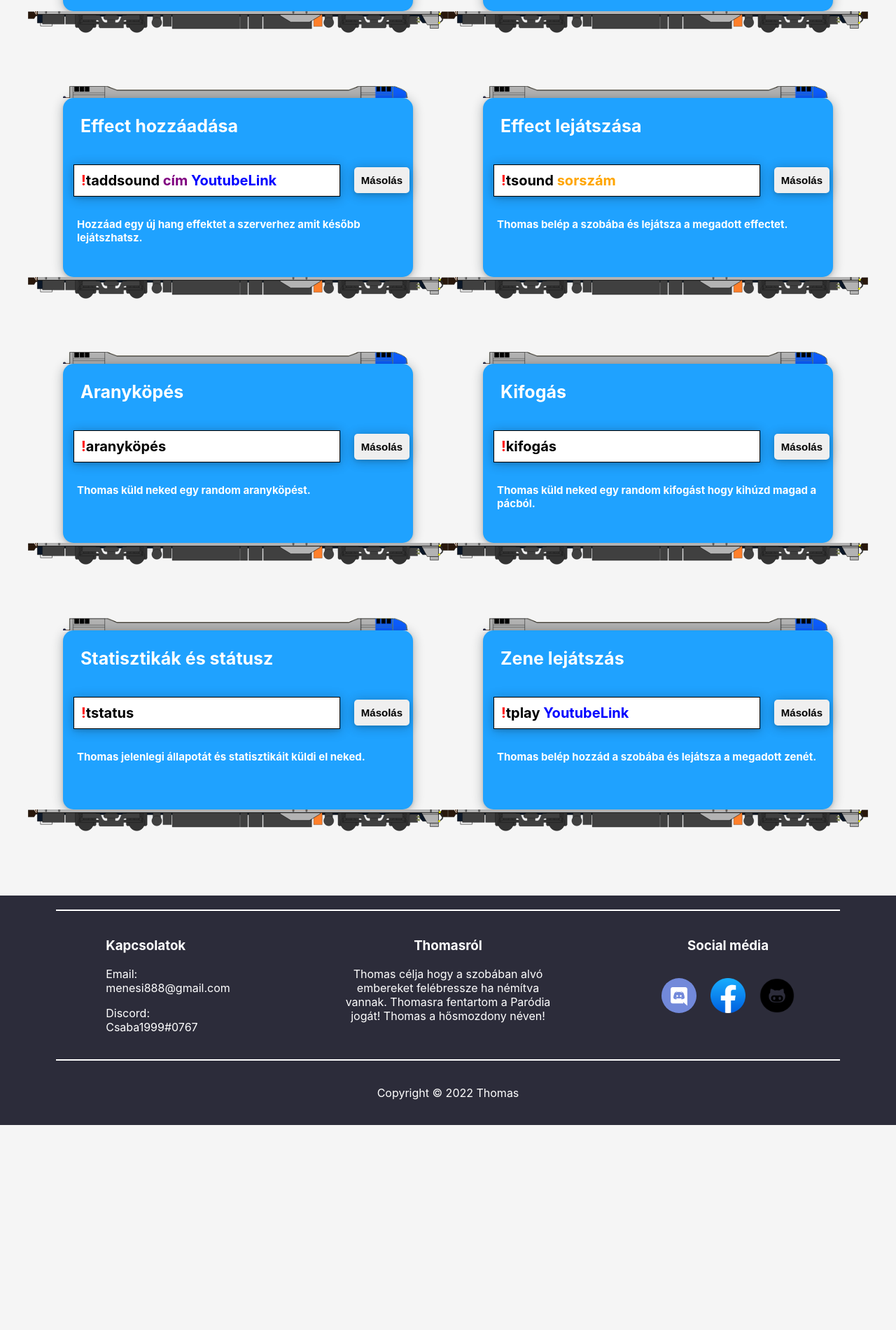
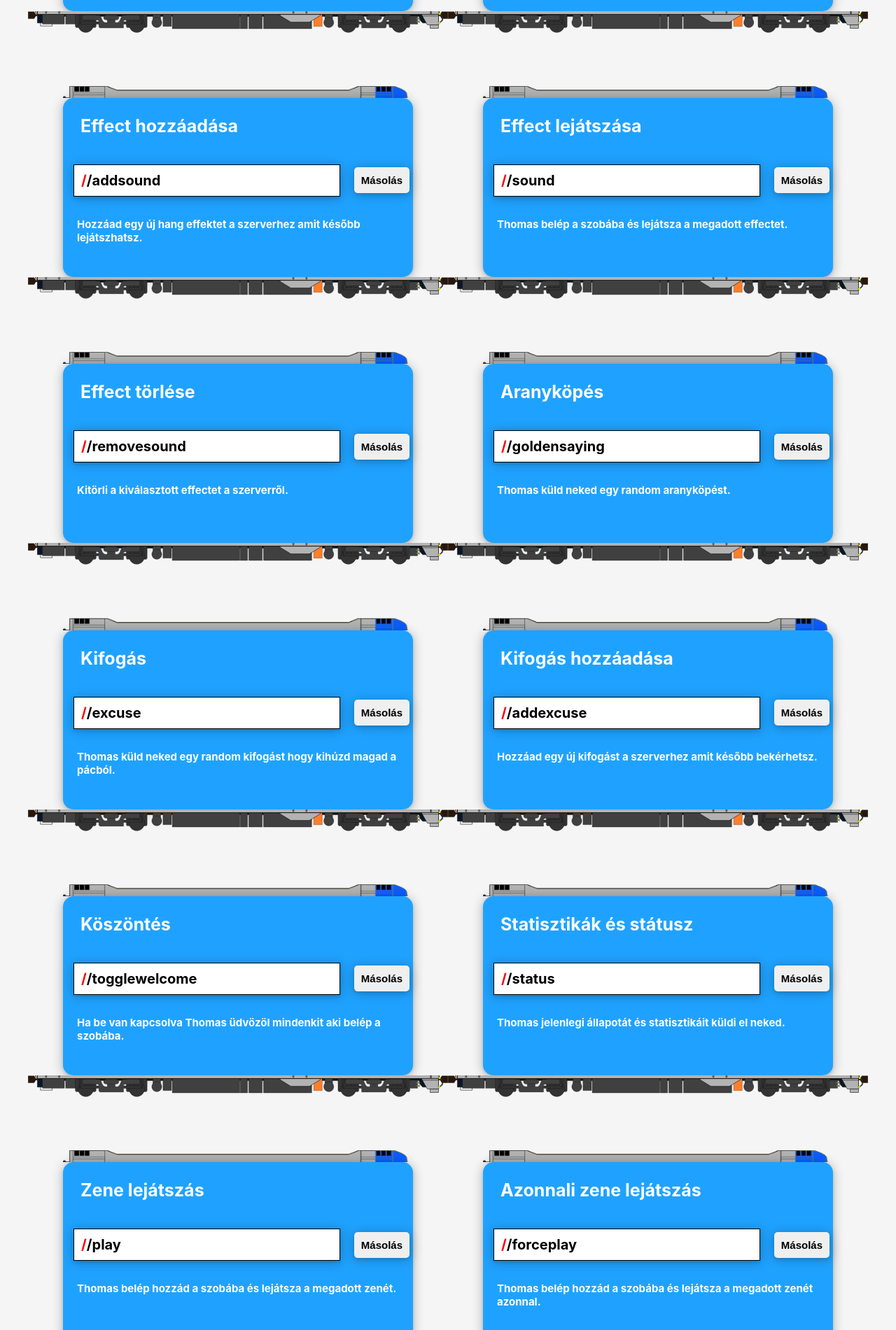
Before and after one commit to Csaba19999/ThomasTheHeroTrain_Website, a Next.js app: page /Commands in a window 1280 px wide. Shown: the part 858-2759 px from the top of the page at 70% size. Before the commit the page ends 2466 px from the top, so only its background shows below. Built offline with nearby package versions, Linux system fonts and the light colour scheme.

Commit message:
updated command list and styling becouse of the new Discors command builder lib.

```diff
--- a/Components/commands/Command.js
+++ b/Components/commands/Command.js
@@ -6,7 +6,7 @@
 
   let wordCommand = props.command.split(" ");
   let coloredComand = [];
-  coloredComand.push(<span  className={classes.fel} style={{ color: "red" }}>{"!"}</span >);
+  coloredComand.push(<span  className={classes.fel} style={{ color: "red" }}>{"/"}</span >);
   for (let i = 0; i < wordCommand.length; i++) {
     if (wordCommand[i] === "@username") {
       coloredComand.push(<span  style={{ color: "green" }}>{wordCommand[i]}</span >);
--- a/Components/commands/CommandsList.js
+++ b/Components/commands/CommandsList.js
@@ -5,59 +5,103 @@
   {
     id: "c1",
     title: "Segítség",
-    command: "thomashelp",
+    command: "/help",
     description: "A szerveren lévő parancsokat listázza ki.",
   },
   {
     id: "c2",
     title: "Hullámvasútazás",
-    command: "hullámvasút @username",
+    command: "/vasut",
     description:
       "Thomas felülteti a kiválasztott személyt a hullám vasútra hogy felébressze a mute-ból.",
   },
   {
     id: "c3",
     title: "Effect lista",
-    command: "tsoundlist",
+    command: "/soundlist",
     description: "Kilistázza a szerveren lévő hang effektek.",
   },
   {
     id: "c4",
     title: "Effect hozzáadása",
-    command: "taddsound cím YoutubeLink",
+    command: "/addsound",
     description:
       "Hozzáad egy új hang effektet a szerverhez amit később lejátszhatsz.",
   },
   {
     id: "c5",
     title: "Effect lejátszása",
-    command: "tsound sorszám",
+    command: "/sound",
     description: "Thomas belép a szobába és lejátsza a megadott effectet.",
+  },
+  {
+    id: "c10",
+    title: "Effect törlése",
+    command: "/removesound",
+    description: "Kitörli a kiválasztott effectet a szerverről.",
   },
   {
     id: "c6",
     title: "Aranyköpés",
-    command: "aranyköpés",
+    command: "/goldensaying",
     description: "Thomas küld neked egy random aranyköpést.",
   },
   {
     id: "c7",
     title: "Kifogás",
-    command: "kifogás",
+    command: "/excuse",
     description:
       "Thomas küld neked egy random kifogást hogy kihúzd magad a pácból.",
   },
   {
+    id: "c14",
+    title: "Kifogás hozzáadása",
+    command: "/addexcuse",
+    description:
+      "Hozzáad egy új kifogást a szerverhez amit később bekérhetsz.",
+  },
+  {
+    id: "c15",
+    title: "Köszöntés",
+    command: "/togglewelcome",
+    description:
+      "Ha be van kapcsolva Thomas üdvözöl mindenkit aki belép a szobába.",
+  },
+  {
     id: "c8",
     title: "Statisztikák és státusz",
-    command: "tstatus",
+    command: "/status",
     description: "Thomas jelenlegi állapotát és statisztikáit küldi el neked.",
   },
   {
     id: "c9",
     title: "Zene lejátszás",
-    command: "tplay YoutubeLink",
+    command: "/play",
     description: "Thomas belép hozzád a szobába és lejátsza a megadott zenét.",
+  },
+  {
+    id: "c11",
+    title: "Azonnali zene lejátszás",
+    command: "/forceplay",
+    description: "Thomas belép hozzád a szobába és lejátsza a megadott zenét azonnal.",
+  },
+  {
+    id: "c12",
+    title: "A következő zene lejátszása",
+    command: "/skip",
+    description: "Thomas belép hozzád a szobába és lejátsza a megadott zenét azonnal.",
+  },
+  {
+    id: "c12",
+    title: "Megállít minden zene lejátszást",
+    command: "/stop",
+    description: "Thomas belép hozzád a szobába és lejátsza a megadott zenét azonnal.",
+  },
+  {
+    id: "c13",
+    title: "Felolvassás",
+    command: "/read",
+    description: "Thomas felolvassa a megadott szöveget.",
   },
 ];
 
```
